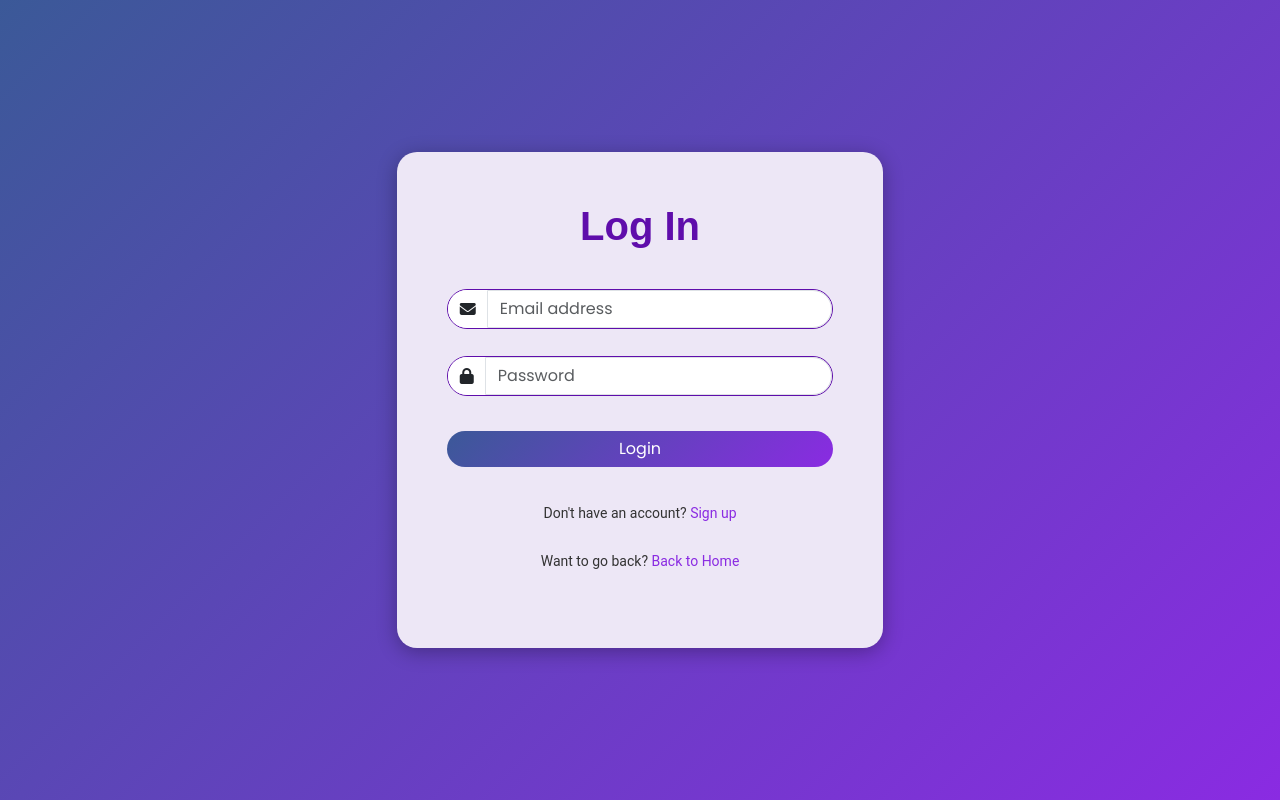
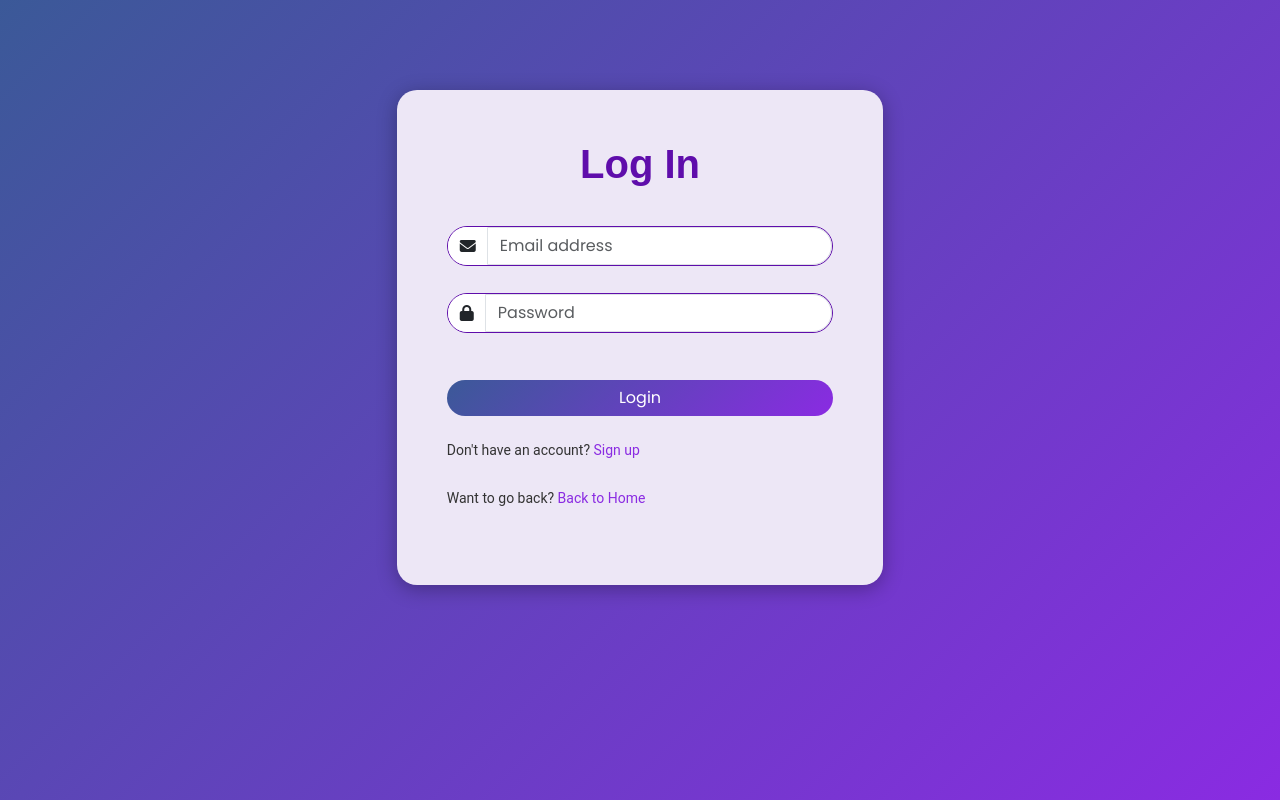
Before and after one commit to chihebabiza/sesclib, a Node server app: page /login in a window 1280 px wide. Run offline with Node 20, Linux system fonts and the light colour scheme; some libraries are stand-ins or nearby versions.

Commit message:
update login

```diff
--- a/views/user/login.ejs
+++ b/views/user/login.ejs
@@ -2,8 +2,8 @@
 
     <body>
         <section class="colored-section" id="login">
-            <div class="container-fluid min-vh-100 d-flex justify-content-center align-items-center">
-                <form class="mx-auto login-form form col-12 col-sm-8 col-md-6 col-lg-4" method="POST" action="/login">
+            <div class="container-fluid min-vh-100">
+                <form class="mx-auto login-form form" method="POST" action="/login">
                     <h4 class="form-heading text-center">Log In</h4>
 
                     <% if (error) { %>
@@ -18,7 +18,7 @@
                                 </div>
                                 <% } %>
 
-                                    <div class="input-group mb-3">
+                                    <div class="input-group">
                                         <span class="input-group-text">
                                             <i class="fa-solid fa-envelope"></i>
                                         </span>
@@ -26,7 +26,7 @@
                                             placeholder="Email address" required>
                                     </div>
 
-                                    <div class="input-group mb-3">
+                                    <div class="input-group">
                                         <span class="input-group-text">
                                             <i class="fa-solid fa-lock"></i>
                                         </span>
@@ -34,11 +34,11 @@
                                             placeholder="Password" required>
                                     </div>
 
-                                    <button type="submit" class="btn btn-primary login-btn w-100">Login</button>
+                                    <button type="submit" class="btn btn-primary login-btn">Login</button>
 
-                                    <p class="form-text text-center mt-3">Don't have an account? <a href="/register"
+                                    <p class="form-text">Don't have an account? <a href="/register"
                                             class="form-link">Sign up</a></p>
-                                    <p class="form-text text-center">Want to go back? <a href="/" class="form-link">Back
+                                    <p class="form-text">Want to go back? <a href="/" class="form-link">Back
                                             to Home</a></p>
                 </form>
             </div>
```
